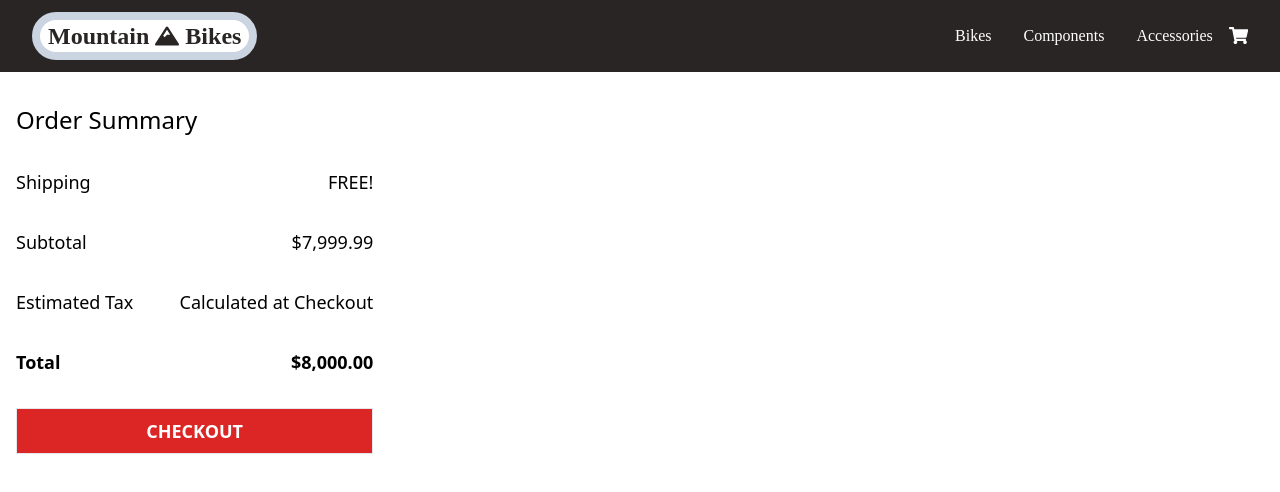
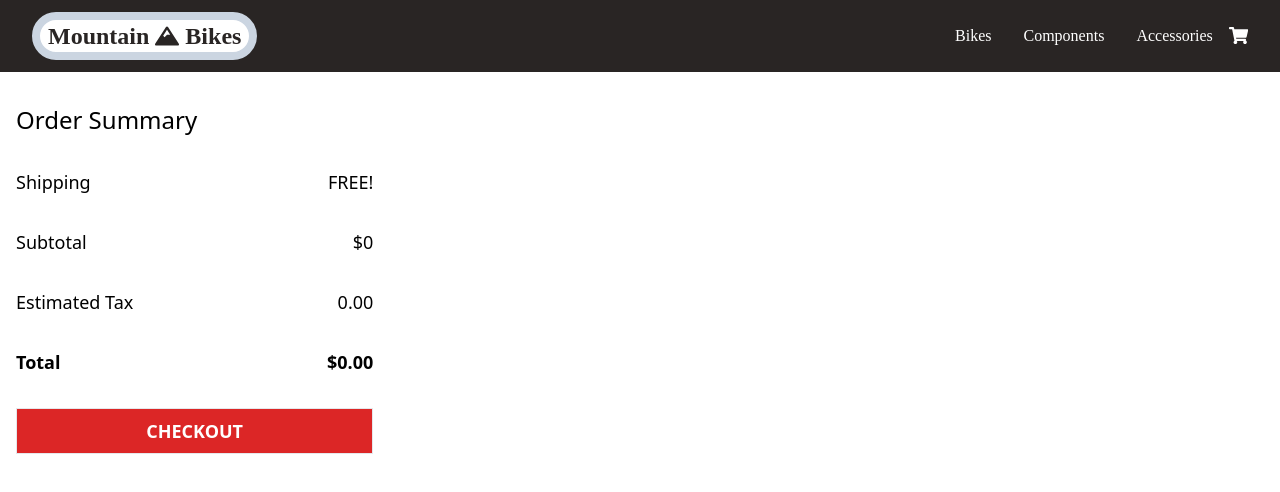
Before and after one commit to jordanruhle/ecommerce, a React (Create React App) app in the folder client/: page /cart in a window 1280 px wide. Shown: the top 492 px of the page. Built offline with nearby package versions, Linux system fonts and the light colour scheme.

Commit message:
rendered sub total tax, and total cost of cart. Formatted front end numbers to hundredth decimal place

```diff
--- a/client/src/components/ordersummary.jsx
+++ b/client/src/components/ordersummary.jsx
@@ -1,8 +1,22 @@
-import React from 'react'
+import React, { useState, useEffect } from 'react'
 import ItemCard from './ItemCard'
 import RedButton from './RedButton'
 
-const OrderSummary = () => {
+
+const OrderSummary = ({ cart }) => {
+    const [subTotal, setSubTotal] = useState(0);
+    console.log(cart)
+    // console.log(cart[0].quantity)
+
+    useEffect(() => {
+        let cartTotal = 0;
+        for (let i = 0; i < cart.length; i++) {
+            cartTotal += cart[i]['quantity'] * cart[i]['price'];
+        }
+        setSubTotal(cartTotal)
+        console.log(cartTotal)
+    }, [cart])
+
     return (
         <form action="/checkout" className='bg-white flex flex-col row-span-2  p-4'>
 
@@ -18,19 +32,19 @@ const OrderSummary = () => {
             {/* ----------- Subtotal -------------- */}
             <div className='flex justify-between'>
                 <p className='text-lg my-4'>Subtotal</p>
-                    <p className='text-lg my-4' >$7,999.99</p>
+                <p className='text-lg my-4' >${subTotal}</p>
             </div>
 
             {/* ----------- Tax -------------- */}
             <div className='flex justify-between'>
                 <p className='text-lg my-4'>Estimated Tax</p>
-                    <p className='text-lg my-4' >Calculated at Checkout</p>
+                <p className='text-lg my-4' >{(subTotal * .08).toFixed(2)}</p>
             </div>
 
             {/* ----------- Total -------------- */}
             <div className='flex justify-between'>
                 <p className='text-lg my-4 font-bold'>Total</p>
-                    <p className='text-lg my-4 font-bold' >$8,000.00</p>
+                <p className='text-lg my-4 font-bold' >${(subTotal * 1.08).toFixed(2)}</p>
             </div>
             <RedButton buttonText="Checkout" />
 
--- a/client/src/components/viewone.jsx
+++ b/client/src/components/viewone.jsx
@@ -38,7 +38,8 @@ const ViewOne = ({cart, setCart}) => {
         ...previousState,
         {
           product_id: id,
-          quantity: quantity
+          quantity: quantity,
+          price: productInfo.price
         }
       ])
     }
--- a/client/src/views/cart.jsx
+++ b/client/src/views/cart.jsx
@@ -27,7 +27,7 @@ export const Cart = ({ cart, setCart }) => {
                 ))}
 
                 {/* ------------ Order Summary ------------- */}
-                    <OrderSummary />
+                    <OrderSummary cart={cart}/>
             </div>
         </>
     )
```
Lines whose indentation alone changed are shown as unchanged.
